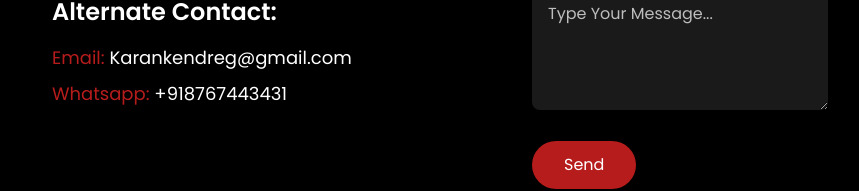
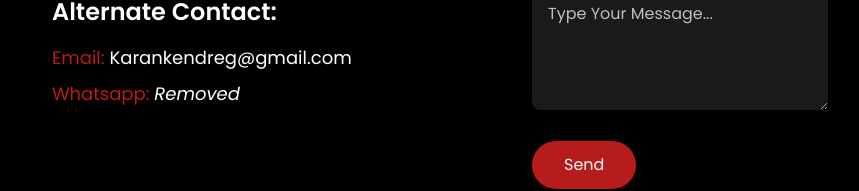
Before and after one commit to kendrekaran/PORTFOLIO_ME, a React (Vite) app in the folder Port-main/: page / in a window 1280 px wide. Shown: the part 3062-3253 px from the top of the page, without its empty margins (224-1083 px from the left). Built offline with nearby package versions, Linux system fonts and the light colour scheme.

Commit message:
Update Contact.jsx

```diff
--- a/Port-main/src/components/Contact.jsx
+++ b/Port-main/src/components/Contact.jsx
@@ -22,7 +22,7 @@
       Email: <span className="text-white">Karankendreg@gmail.com</span>
     </p>
     <p className="text-red-900 text-sm md:text-lg mt-2">
-      Whatsapp: <span className="text-white">+918767443431</span>
+      Whatsapp: <i className="text-white">Removed</i>
     </p>
   </div>
 
```
